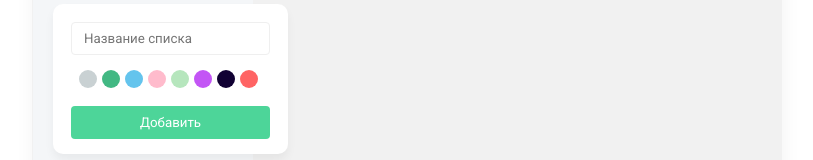
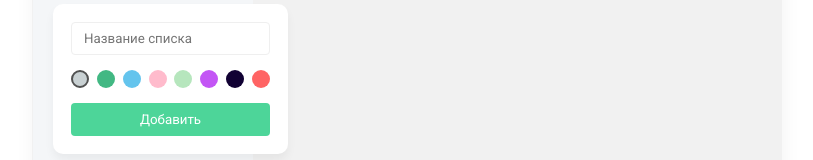
Before and after one commit to ronalli/react-todo, a React (Create React App) app: page / in a window 1280 px wide. Shown: the part 459-619 px from the top of the page, without its empty margins (233-1046 px from the left). Built offline with nearby package versions, Linux system fonts and the light colour scheme.

Commit message:
updatePopup

```diff
--- a/src/components/Badge/index.jsx
+++ b/src/components/Badge/index.jsx
@@ -1,7 +1,15 @@
+import classNames from 'classnames';
 import style from './index.module.scss';
 
-const Badge = ({ color }) => {
-  return <i className={`${style.circlyBadge} ${style[color]}`}></i>;
+const Badge = ({ color, onClick, active }) => {
+  return (
+    <i
+      className={classNames(style.badge, style[`${color}`], {
+        [style.active]: active,
+      })}
+      onClick={onClick}
+    ></i>
+  );
 };
 
 export { Badge };
--- a/src/components/Badge/index.module.scss
+++ b/src/components/Badge/index.module.scss
@@ -1,8 +1,7 @@
-.circlyBadge {
+.badge {
 	width: 10px;
 	height: 10px;
-	border-radius: 30px;
-	margin-right: 9px;
+	border-radius:50%;
 }
 .lime {
 	background-color: #B6E6BD;
@@ -36,7 +35,11 @@
 	background-color: #FF6464;
 }
 
-i {
-	display: inline-flex;
-	margin-right: 7px;
+
+.active {
+	border: 2px solid #525252;
 }
+// i {
+// 	display: inline-flex;
+// 	margin-right: 7px;
+// }
--- a/src/components/ButtonAddList/index.jsx
+++ b/src/components/ButtonAddList/index.jsx
@@ -10,6 +10,7 @@ import { Badge } from '../Badge';
 
 const ButtonAddList = () => {
   const [visiblePopup, setVisiblePopup] = useState(true);
+  const [selectedElement, setSelectedElement] = useState(DB.colors[0].id);
   const list = [
     {
       id: 1,
@@ -35,7 +36,14 @@ const ButtonAddList = () => {
           />
           <div className={style.popupBadge}>
             {DB.colors.map((item) => {
-              return <Badge key={item.id} color={item.name} />;
+              return (
+                <Badge
+                  key={item.id}
+                  color={item.name}
+                  onClick={() => setSelectedElement(item.id)}
+                  active={selectedElement === item.id}
+                />
+              );
             })}
           </div>
           <button className={classNames(style.popupButton, 'button')}>
--- a/src/components/ButtonAddList/index.module.scss
+++ b/src/components/ButtonAddList/index.module.scss
@@ -32,17 +32,20 @@
 		width: 100%;
 	}
 	.popupBadge {
+		display: flex;
+		justify-content: space-between;
 		margin: 15px 0;
-		text-align: center;
 		i {
-			margin-right: 5px;
 			width: 18px;
 			height: 18px;
 			cursor: pointer;
 			transition: all 0.15s ease-in;
 			&:hover {
+				// border: 2px solid #525252;
+				transform: scale(1.1);
+			&.active {
 				border: 2px solid #525252;
-				transform: scale(1.1);
+			}
 		}
 		}
 	}
--- a/src/components/ListItem/index.jsx
+++ b/src/components/ListItem/index.jsx
@@ -1,10 +1,11 @@
+import classNames from 'classnames';
 import { Badge } from '../Badge';
 
 import style from './index.module.scss';
 
 const ListItem = ({ name, active, icon, color }) => {
   return (
-    <li className={active ? style.active : null}>
+    <li className={classNames(active ? style.active : null, style.todoListItem)}>
       {icon ? (
         <i>
           <img src={icon} alt={name} />
--- a/src/components/ListItem/index.module.scss
+++ b/src/components/ListItem/index.module.scss
@@ -1,4 +1,4 @@
-li {
+.todoListItem {
 	display: flex;
 	align-items: center;
 	cursor: pointer;
@@ -8,5 +8,8 @@ li {
 		box-shadow: 0px 2px 10px rgba(0, 0, 0, 0.04);
 		border-radius: 4px;
 	}
-
+	i {
+		display: inline-flex;
+		margin-right: 9px;
+	}
 }
```
Also changed, not shown: src/components/List/index.module.scss (line endings or trailing spaces).
